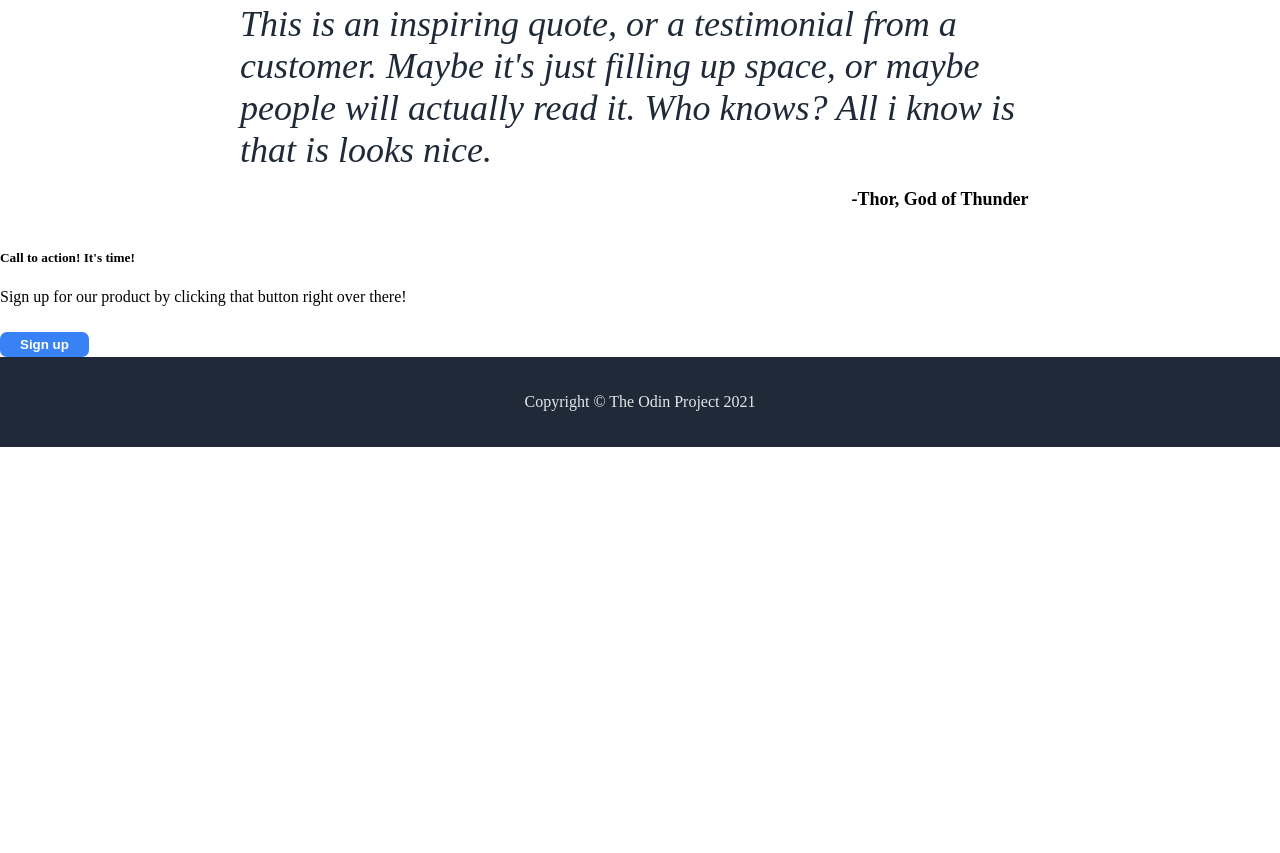
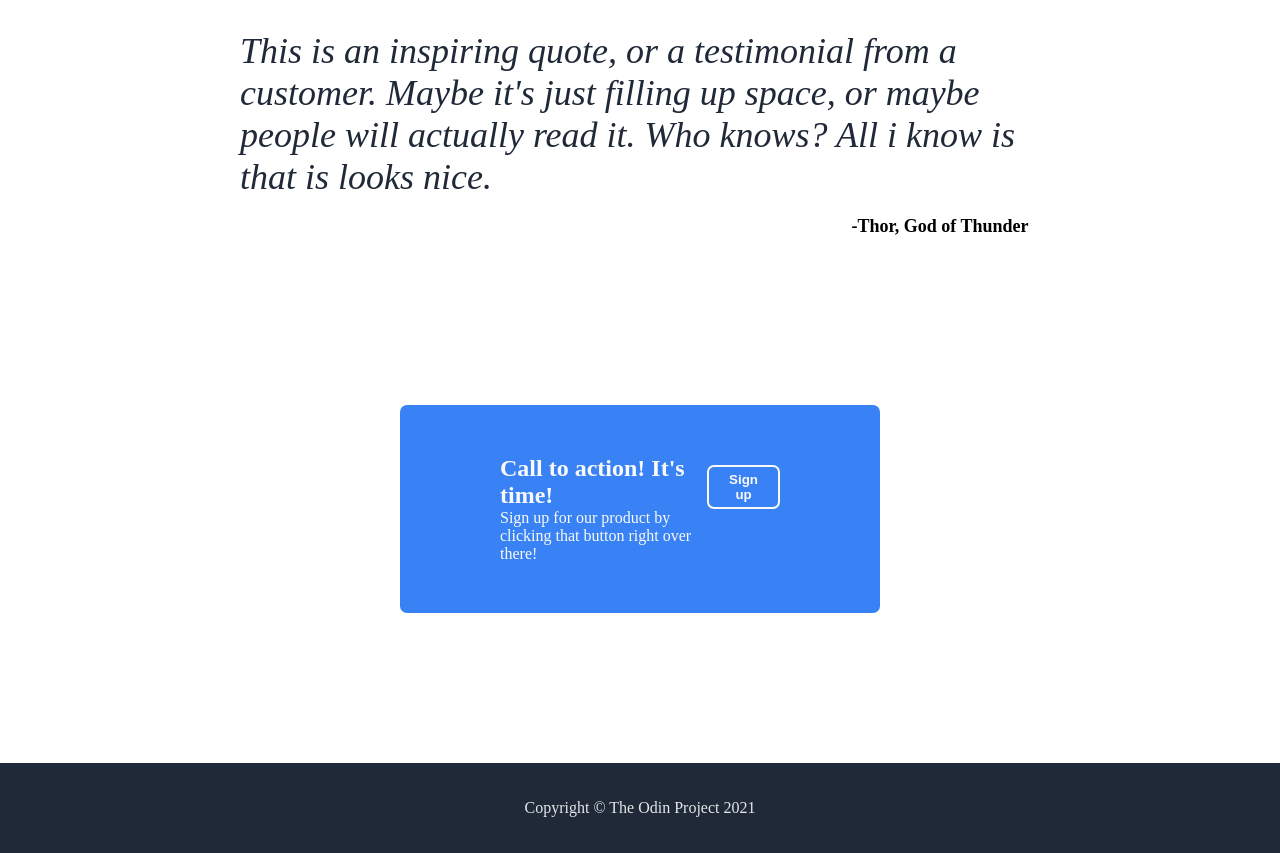
Before and after one commit to AlAlicious/Landing-Page, a plain HTML site: page index.html in a window 1280 px wide. Shown: the part 1226-2079 px from the top of the page. Before the commit the page ends 1673 px from the top, so only its background shows below. Drawn offline with Linux system fonts and the light colour scheme.

Commit message:
styled call to action element,changed the layout

```diff
--- a/styles.css
+++ b/styles.css
@@ -29,12 +29,13 @@ h4 {
     color: #F9FAF8;
     margin: 0px;
 }
-.header-links p,
+.header-links a,
 .header-middle p {
     font-size: 18px;
     color: #E5E7EB;
     margin: 0px;
     max-width: 400px;
+    text-decoration: none;
 }
 button {
     border-radius: 7px;
@@ -74,7 +75,7 @@ button {
     border-radius: 7px;
     border: solid 3px #3882F6;
 }
-.header-links p {
+.header-links a {
     padding: 0px 10px;
 }
 .boxes {
@@ -112,3 +113,25 @@ button {
 .quote div p {
     margin: 0px;
 }
+.big-button {
+    margin: 150px 400px;
+    background-color: #3882F6;
+    display: flex;
+    justify-content: space-between;
+    border-radius: 7px;
+    padding: 50px 100px;
+    align-content: center;
+}
+.big-button div button {
+    border: solid 2px #F9FAF8;
+    color: #F9FAF8;
+}
+h5 {
+    font-size: 24px;
+    margin: 0px;
+    color: #F9FAF8;
+}
+.big-button div p {
+    margin: 0px;
+    color: #F9FAF8;
+}
```
